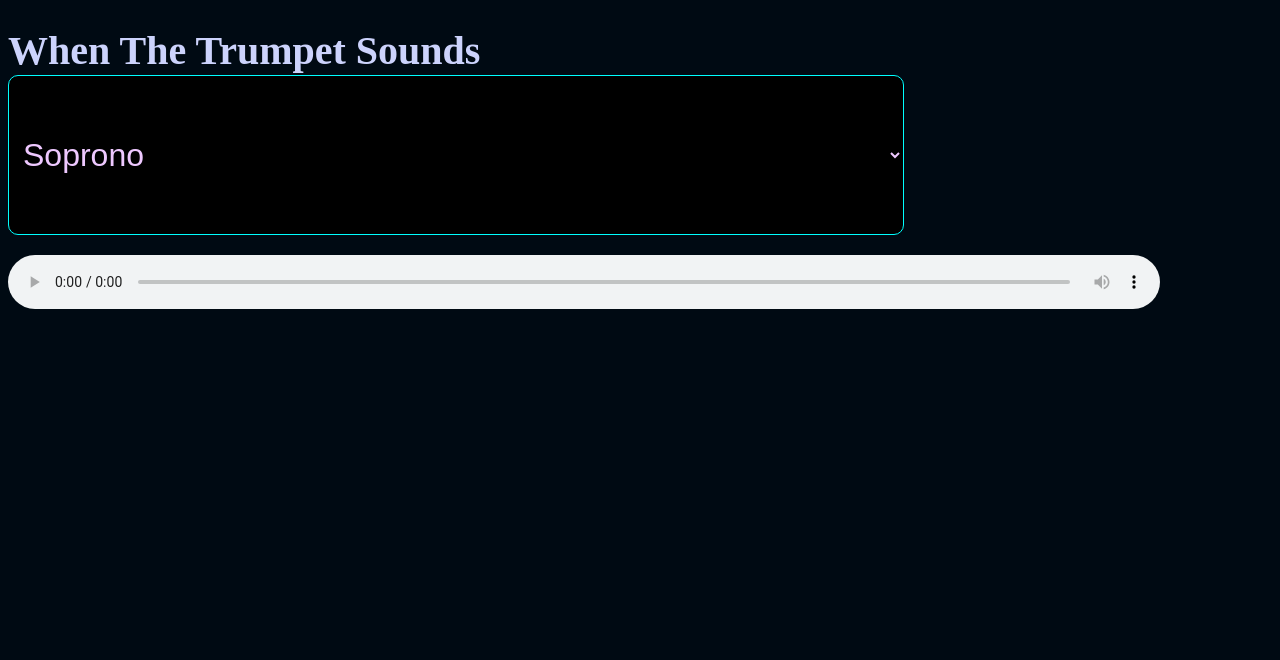
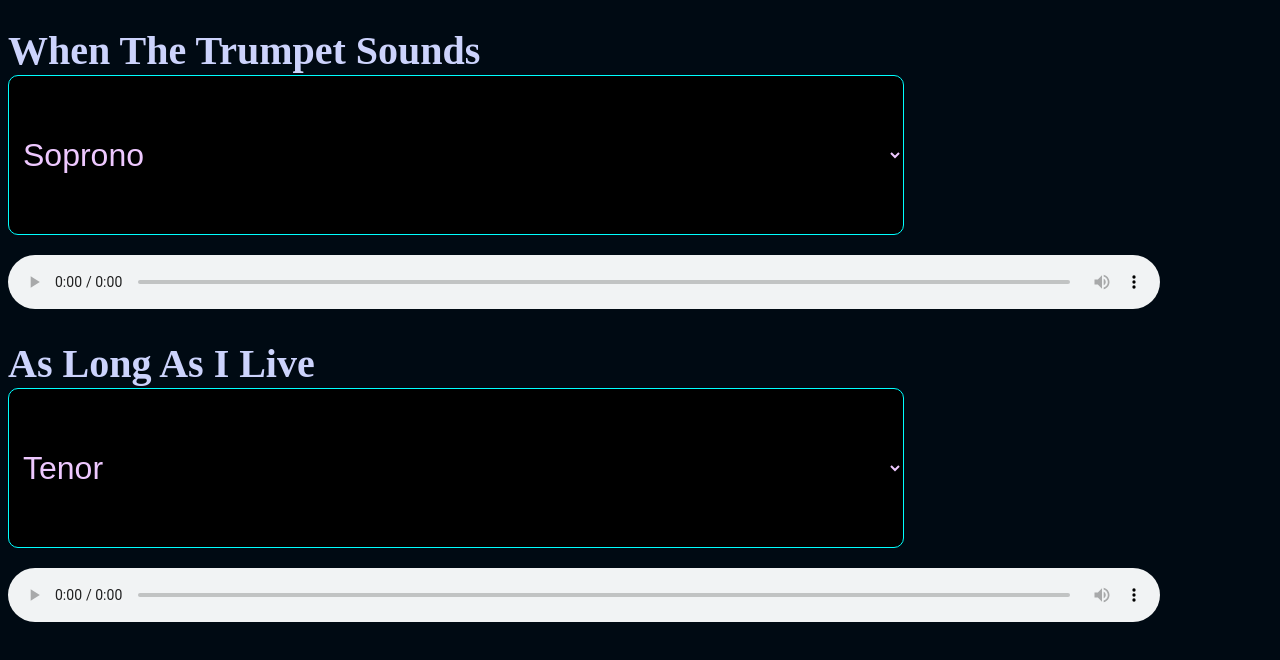
Before and after one commit to YeejreeVR/yeejreevr.github.io, a plain HTML site: page learning_tracks/index.html in a window 1280 px wide. Drawn offline with Linux system fonts and the light colour scheme.

Commit message:
Add files via upload

```diff
--- a/learning_tracks/index.html
+++ b/learning_tracks/index.html
@@ -21,4 +21,17 @@
         <source src="tracks/0/0.mp3" id="source-0">
     </audio>
 
+    <h1>As Long As I Live</h1>
+    <select onchange="setAudio(1)" id="select-1">
+        <option>Tenor</option>
+        <option>Lead</option>
+        <option>Baritone</option>
+        <option>Bass</option>
+
+    </select>
+    <br>
+    <audio controls id="audio-1">
+        <source src="tracks/1/0.mp3" id="source-1">
+    </audio>
+
 </html>
```
Also changed, not shown: 3 other files.
